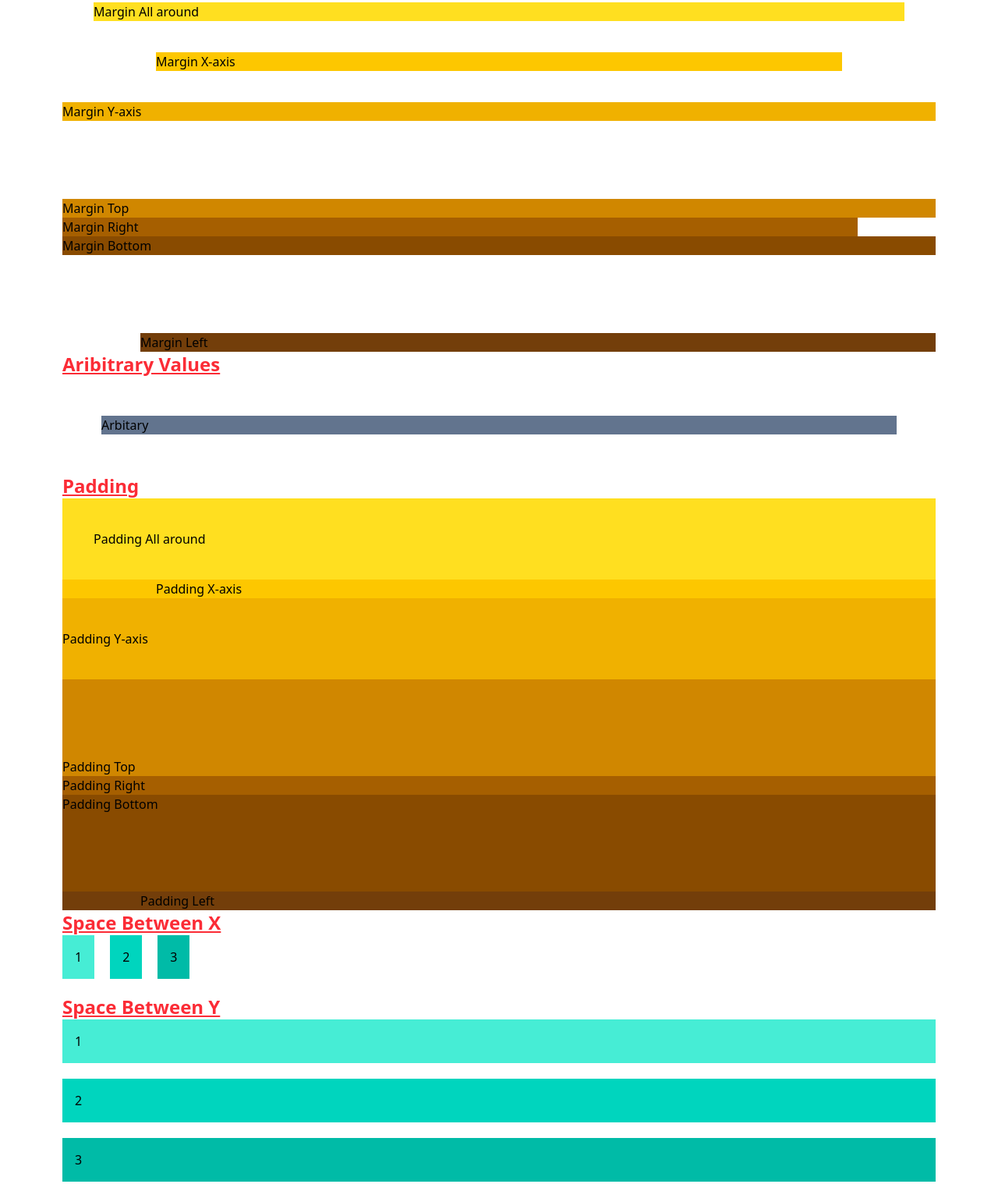
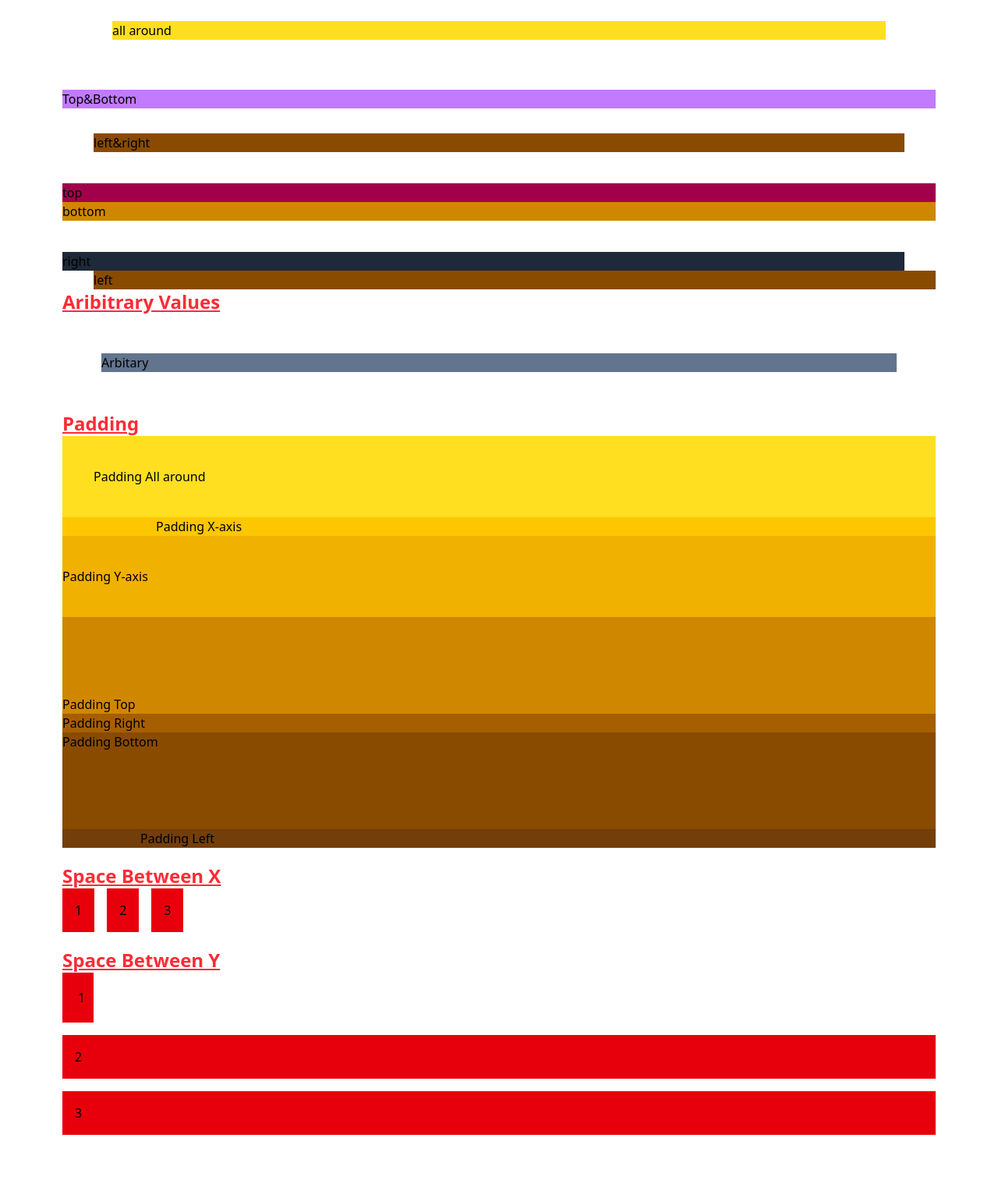
Before and after one commit to premasanub/Tailwind-CSS-Day-1-main, a plain HTML site: page 2. Container Spacing/index.html in a window 1280 px wide. Shown: the part 181-1699 px from the top of the page at 78% size. Drawn offline with nearby package versions, Linux system fonts and the light colour scheme.

Commit message:
margin,padding,space completed

```diff
--- a/2. Container Spacing/index.html
+++ b/2. Container Spacing/index.html
@@ -17,14 +17,13 @@
     <!-- https://tailwindcss.com/docs/margin -->
 
     <h1 class="text-2xl font-bold underline text-red-500">Margin</h1>
-    <div class="bg-yellow-300 m-10">Margin All around</div>
-    <div class="bg-yellow-400 mx-30">Margin X-axis</div>
-    <div class="bg-yellow-500 my-10">Margin Y-axis</div>
-    <div class="bg-yellow-600 mt-25">Margin Top</div>
-    <div class="bg-yellow-700 mr-25">Margin Right</div>
-    <div class="bg-yellow-800 mb-25">Margin Bottom</div>
-    <div class="bg-yellow-900 ml-25">Margin Left</div>
-
+    <div class ="bg-yellow-300 m-16">all around</div>
+    <div class ="bg-purple-400 my-8 ">Top&Bottom</div>
+    <div class="bg-yellow-800 mx-10">left&right</div>
+    <div class="bg-pink-800 mt-10">top</div>
+    <div class="bg-yellow-600 mb-10">bottom</div>
+    <div class="bg-gray-800 mr-10">right</div>
+    <div class="bg-yellow-800 ml-10">left</div>
     <!-- Arbitrary/Custom Spacing -->
 
     <h1 class="text-2xl font-bold underline text-red-500">Aribitrary Values</h1>
@@ -44,18 +43,18 @@
 
     <!-- https://tailwindcss.com/docs/space -->
     <!-- Space Between X -->
-   <h3 class="text-2xl font-bold underline text-red-500">Space Between X</h3>
-  <div class="flex space-x-5">
-    <div class="bg-teal-300 p-4">1</div>
-    <div class="bg-teal-400 p-4">2</div>
-    <div class="bg-teal-500 p-4">3</div>
-  </div>
+   <h3 class="text-2xl font-bold underline text-red-500 mt-5">Space Between X</h3>
+ <div class="flex space-x-4">
+  <div class="bg-red-600 p-4">1</div>
+  <div class="bg-red-600 p-4">2</div>
+  <div class="bg-red-600 p-4">3</div>
+ </div>
     <!-- Space Between Y -->
     <h3 class="text-2xl font-bold underline text-red-500 mt-5">Space Between Y</h3>
-  <div class="flex flex-col space-y-5">
-    <div class="bg-teal-300 p-4">1</div>
-    <div class="bg-teal-400 p-4">2</div>
-    <div class="bg-teal-500 p-4">3</div>
-  </div>
+  <div class="flex-col space-y-4">
+  <div class="bg-red-600 p-5  mr-320 text-center">1</div>
+  <div class="bg-red-600 p-4">2</div>
+  <div class="bg-red-600 p-4">3</div>
+ </div>
   </body>
 </html>
```
